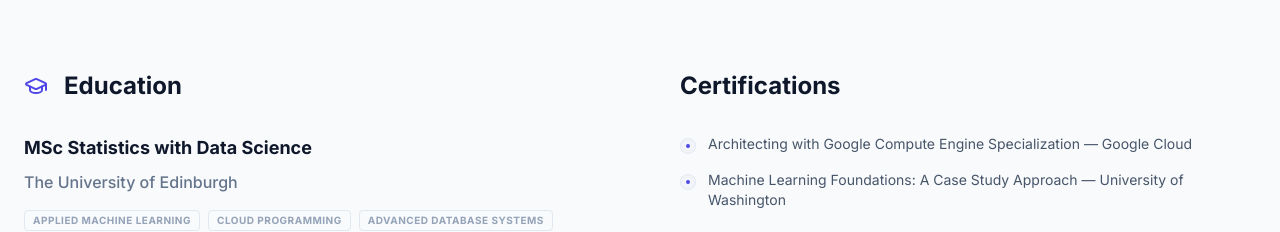
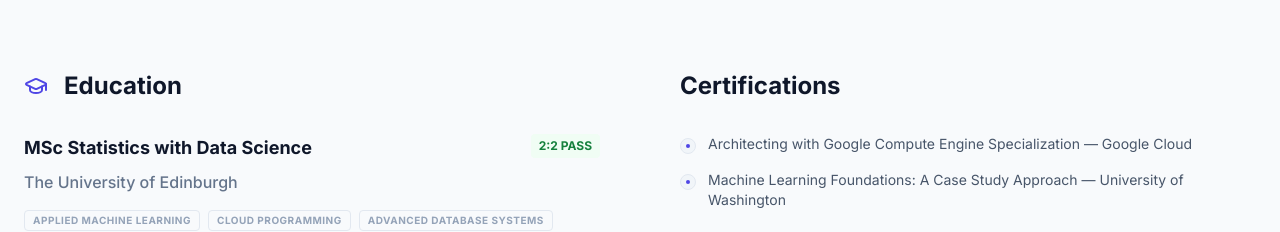
Before and after one commit to amannsyed/portfolio, a React (Vite) app: page / in a window 1280 px wide. Shown: the part 5440-5672 px from the top of the page. Built offline with nearby package versions, Linux system fonts and the light colour scheme.

Commit message:
Update resume

```diff
--- a/constants.ts
+++ b/constants.ts
@@ -133,7 +133,7 @@ export const EDUCATIONS: Education[] = [
     degree: "MSc Statistics with Data Science",
     institution: "The University of Edinburgh",
     location: "Edinburgh",
-    grade: "",
+    grade: "2:2 Pass",
     courses: ["Applied Machine Learning", "Cloud Programming", "Advanced Database Systems", "Bayesian Data Analysis", "Statistical Programming in R"]
   },
   {
```
Also changed, not shown: 1 other file (tests, documents, lock files or other folders).
